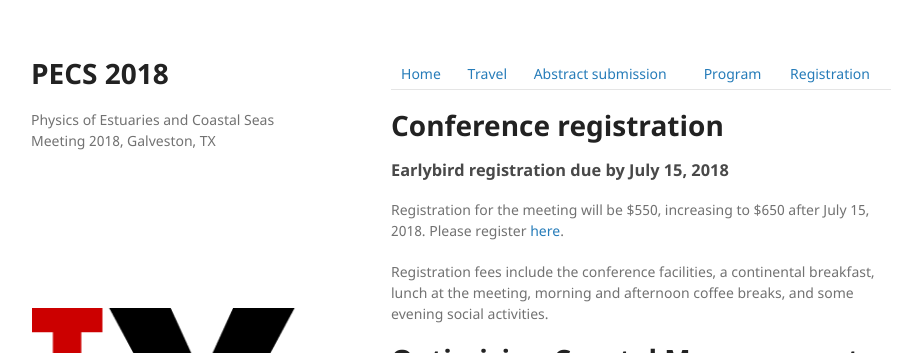
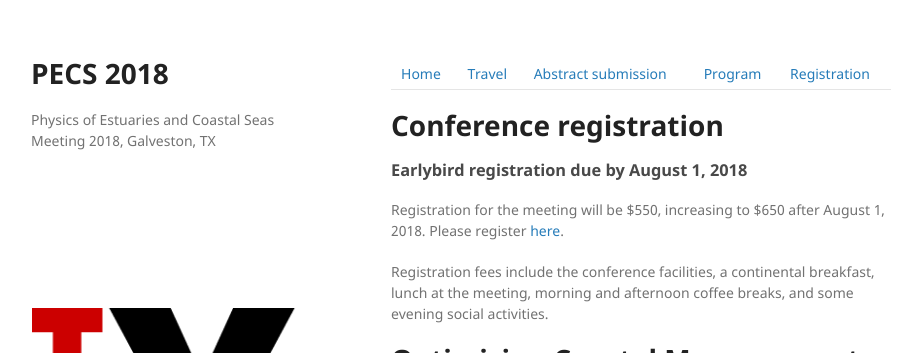
Before and after one commit to pecs2018/pecs2018.github.io, a Jekyll site: the page built from registration.md, in a window 1280 px wide and 900 px high. Shown: the top 353 px of the window, without its empty margins (179-1100 px from the left). Built offline with Jekyll 4.4.1, drawn with Linux system fonts in a browser that asks for light colours.

Commit message:
Changed registration date to Aug 1 to be consistent with front page

```diff
--- a/registration.md
+++ b/registration.md
@@ -7,9 +7,9 @@
 
 # Conference registration
 
-### Earlybird registration due by July 15, 2018
+### Earlybird registration due by August 1, 2018
 
-Registration for the meeting will be $550, increasing to $650 after July 15, 2018. Please register [here](https://secure.touchnet.com:443/C21490_ustores/web/product_detail.jsp?PRODUCTID=10320).
+Registration for the meeting will be $550, increasing to $650 after August 1, 2018. Please register [here](https://secure.touchnet.com:443/C21490_ustores/web/product_detail.jsp?PRODUCTID=10320).
 
 Registration fees include the conference facilities, a continental breakfast, lunch at the meeting, morning and afternoon coffee breaks, and some evening social activities.
 
```
